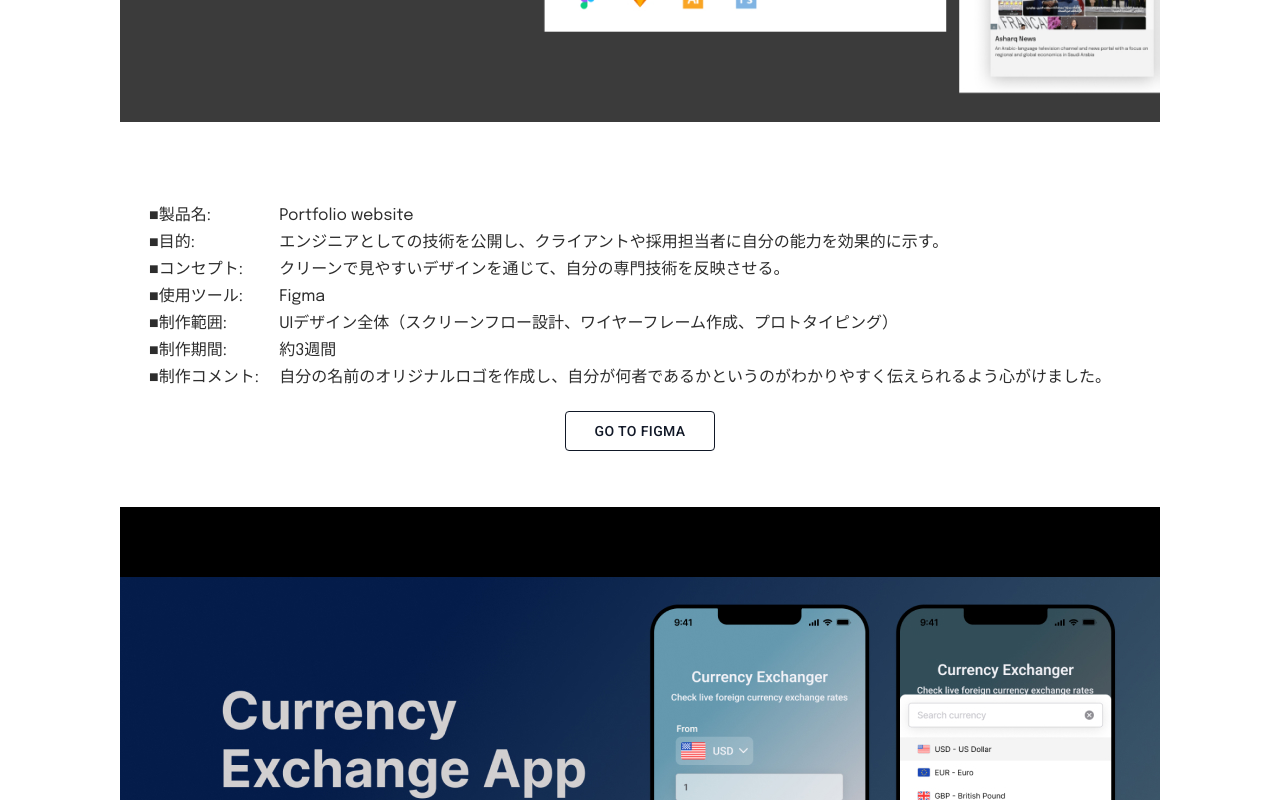
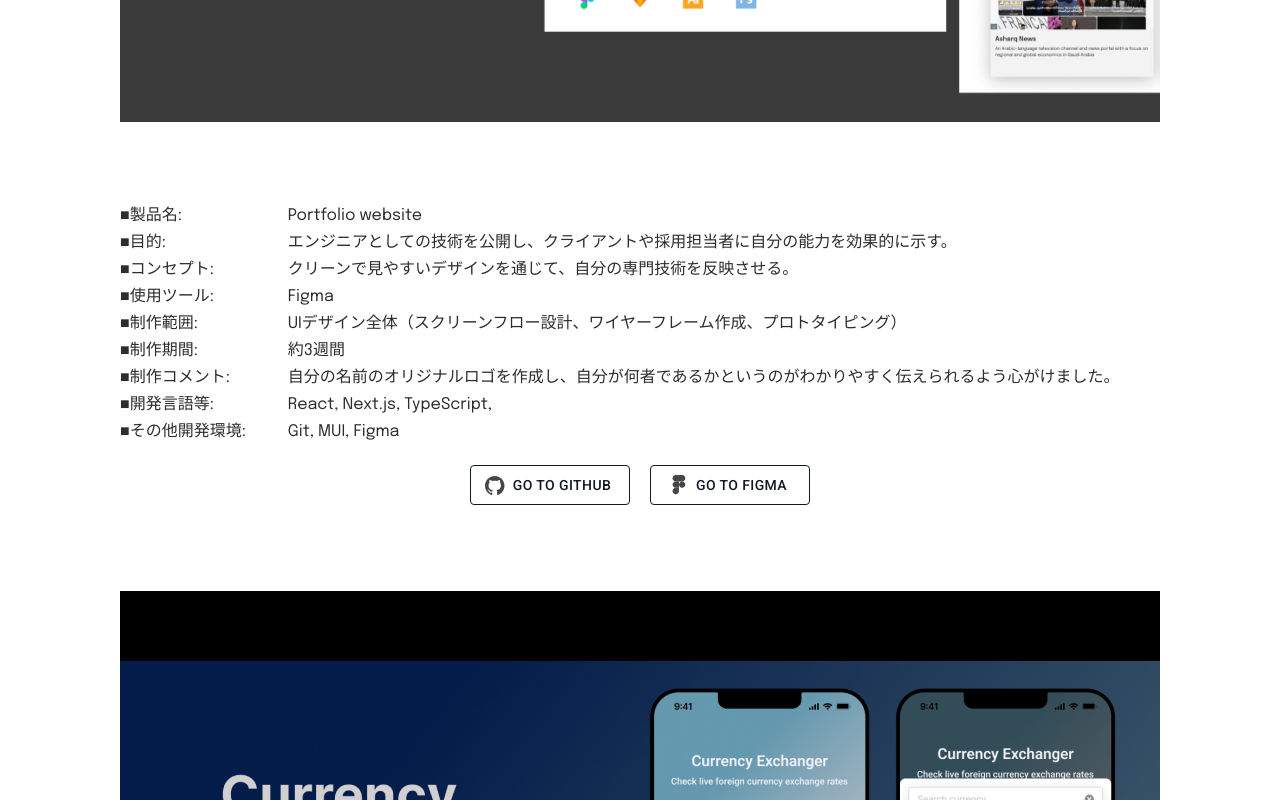
Before and after one commit to yuki-o-tech/my-portfolio, a Next.js app: page /works in a window 1280 px wide. Shown: the part 720-1520 px from the top of the page. Built offline with nearby package versions, Linux system fonts and the light colour scheme.

Commit message:
Updates work page

```diff
--- a/src/components/WorksPage/index.styled.tsx
+++ b/src/components/WorksPage/index.styled.tsx
@@ -2,21 +2,16 @@ import styled from "styled-components"
 import { TextButton } from "@/common/Button"
 import Box from "@/common/Box"
 import Text from "@/common/Text"
-import { Colors } from "@/utils/Colors"
 
 export const ImageContainer = styled(Box)`
   width: 100%;
   max-width: 1040px;
 `
 
-export const FigmaButton = styled(TextButton)`
-text-transform: uppercase,
-color: ${Colors.BLACK};
-
-&:hover {
-  border: 1px solid ${Colors.GREEN_900};
-  background-color: rgb(0 181 168 / 10%);
-}
+export const LinkButton = styled(TextButton)`
+  &.MuiButtonBase-root {
+    width: 160px;
+  }
 `
 
 export const BaseText = styled(Text)`
--- a/src/components/WorksPage/index.tsx
+++ b/src/components/WorksPage/index.tsx
@@ -2,19 +2,21 @@ import React from "react"
 import Link from "next/link"
 import Image from "next/image"
 import TitleScreenContainer from "@/common/TitleScreenContainer"
-import Box, { Col } from "@/common/Box"
+import { Center, Col, WideBox, WideCol } from "@/common/Box"
 import { TextButton } from "@/common/Button"
 import Text from "@/common/Text"
 import {
-  uiuxworksData,
+  myWorksData,
   flyersWorksData,
 } from "@/components/WorksPage/worksPageData"
 import {
-  FigmaButton,
+  LinkButton,
   ImageContainer,
   BaseText,
 } from "@/components/WorksPage/index.styled"
 import { Colors } from "@/utils/Colors"
+import GithubIcon from "@/icons/GithubIcon"
+import DarkFigmaIcon from "@/icons/Logos/DarkFigmaIcon"
 
 interface TextProps {
   leftText: string
@@ -22,8 +24,9 @@ interface TextProps {
 }
 
 type WorkData = {
-  image: string
+  image?: string
   link?: string
+  githubLink?: string
   [key: string]: string | undefined
 }
 
@@ -39,46 +42,59 @@ const TextBox = ({ leftText, rightText }: TextProps) => {
     fw: 400,
   }
   return (
-    <Box maxW={1040}>
-      <Text {...textProps} w={150}>
+    <WideBox maxW={1040}>
+      <Text {...textProps} w={200}>
         ■{leftText}:
       </Text>
       <BaseText {...textProps}>{rightText}</BaseText>
-    </Box>
+    </WideBox>
   )
 }
 
 const WorksBox = ({ workData }: WorksBoxProps) => {
   return (
-    <>
+    <WideCol>
       <Col pt={80} pb={20}>
         {Object.entries(workData).map(([key, value], index) => {
-          if (key !== "image" && key !== "link") {
+          if (key !== "image" && key !== "link" && key !== "githubLink") {
             return (
               <TextBox key={index} leftText={key} rightText={value as string} />
             )
           }
         })}
       </Col>
+      <Center gap={20}>
+        {workData.githubLink ? (
+          <LinkButton
+            onClick={() => window.open(workData.githubLink, "_blank")}
+            variant="outlined"
+            startIcon={<GithubIcon />}
+          >
+            Go to Github
+          </LinkButton>
+        ) : null}
         {workData.link ? (
-        <FigmaButton
+          <LinkButton
             onClick={() => window.open(workData.link, "_blank")}
             variant="outlined"
+            startIcon={<DarkFigmaIcon />}
           >
             Go to Figma
-        </FigmaButton>
+          </LinkButton>
         ) : null}
-    </>
+      </Center>
+    </WideCol>
   )
 }
 
 const WorksPageLayout = () => {
   return (
     <Col>
-      <TitleScreenContainer title="UI/UX design" hasTop>
-        {uiuxworksData.map((work, index) => (
-          <Col key={index} centerAlign>
+      <TitleScreenContainer title="Personal Development & UI/UX design" hasTop>
+        {myWorksData.map((work, index) => (
+          <Col key={index} centerAlign pb={30}>
             <ImageContainer>
+              {work.image ? (
                 <Image
                   src={`/${work.image}`}
                   alt="work image"
@@ -86,6 +102,13 @@ const WorksPageLayout = () => {
                   width={1040}
                   height={520}
                 />
+              ) : (
+                <Center w={1040} h={520} bgc={Colors.GRAY_300}>
+                  <Text fs={30} color={Colors.WHITE}>
+                    No image
+                  </Text>
+                </Center>
+              )}
             </ImageContainer>
             <WorksBox workData={work} />
           </Col>
--- a/src/components/WorksPage/worksPageData.ts
+++ b/src/components/WorksPage/worksPageData.ts
@@ -1,4 +1,4 @@
-export const uiuxworksData = [
+export const myWorksData = [
   {
     image: "portfolio.jpg",
     製品名: "Portfolio website",
@@ -11,6 +11,9 @@ export const uiuxworksData = [
     制作期間: "約3週間",
     制作コメント:
       "自分の名前のオリジナルロゴを作成し、自分が何者であるかというのがわかりやすく伝えられるよう心がけました。",
+    開発言語等: "React, Next.js, TypeScript,",
+    その他開発環境: "Git, MUI, Figma",
+    githubLink: "https://github.com/yuki-o-tech/my-portfolio",
     link: "https://www.figma.com/file/X0Hz4pFlbFyantAliSnaGB/Portfolio?type=design&node-id=1%3A1166&mode=design&t=qnsgX2ekiSLk09Da-1",
   },
   {
@@ -29,6 +32,12 @@ export const uiuxworksData = [
     制作コメント:
       "このプロジェクトではユーザビリティとデザインのバランスを重視しました。旅行者やビジネスマンがストレスなく使えるように、シンプルで直感的なインターフェースを目指しました。また、選んだ色はアプリケーションの視覚的な魅力を高め、ユーザーに対して信頼感と安心感を与えることを意図しています。",
     link: "https://www.figma.com/file/p7kHdH2mw5AydtOZ9uEX29/Crypto-calculator-App?type=design&node-id=20%3A852&mode=design&t=ozxBit6CYf0M6dUO-1",
+  },
+  {
+    製品名: "[開発中] Pokedex App",
+    言語等: "React, Next.js, TypeScript,",
+    その他開発環境: "Git, Recoil, MUI, Figma",
+    githubLink: "https://github.com/yuki-o-tech/pokedex",
   },
 ]
 
--- /dev/null
+++ b/src/icons/Logos/DarkFigmaIcon.tsx
@@ -0,0 +1,34 @@
+const DarkFigmaIcon = () => {
+  return (
+    <svg
+      width="19"
+      height="20"
+      viewBox="0 0 19 20"
+      fill="none"
+      xmlns="http://www.w3.org/2000/svg"
+    >
+      <path
+        d="M6.75391 19.1484C8.52031 19.1484 9.94531 17.7234 9.94531 15.957V12.7656H6.75391C4.9875 12.7656 3.5625 14.1906 3.5625 15.957C3.5625 17.7234 4.9875 19.1484 6.75391 19.1484Z"
+        fill="#464646"
+      />
+      <path
+        d="M3.5625 9.57422C3.5625 7.80781 4.9875 6.38281 6.75391 6.38281H9.94531V12.7656H6.75391C4.9875 12.7656 3.5625 11.3406 3.5625 9.57422Z"
+        fill="#464646"
+      />
+      <path
+        d="M3.5625 3.19141C3.5625 1.425 4.9875 0 6.75391 0H9.94531V6.38281H6.75391C4.9875 6.38281 3.5625 4.95781 3.5625 3.19141Z"
+        fill="#464646"
+      />
+      <path
+        d="M9.94531 0H13.1367C14.9031 0 16.3281 1.425 16.3281 3.19141C16.3281 4.95781 14.9031 6.38281 13.1367 6.38281H9.94531V0Z"
+        fill="#464646"
+      />
+      <path
+        d="M16.3281 9.57422C16.3281 11.3406 14.9031 12.7656 13.1367 12.7656C11.3703 12.7656 9.94531 11.3406 9.94531 9.57422C9.94531 7.80781 11.3703 6.38281 13.1367 6.38281C14.9031 6.38281 16.3281 7.80781 16.3281 9.57422Z"
+        fill="#464646"
+      />
+    </svg>
+  )
+}
+
+export default DarkFigmaIcon
--- a/src/utils/Colors.ts
+++ b/src/utils/Colors.ts
@@ -3,6 +3,7 @@ export const Colors = {
   BLACK: "#2D2D2D",
   BLUE_300: "#a3cbda",
   GRAY_100: "#F3F3F3",
+  GRAY_300: "#A5A5A5",
   GRAY_900: "#111827",
   GREEN_300: "#a3cbda",
   GREEN_900: "#00B5A8",
```
Lines whose indentation alone changed are shown as unchanged.
